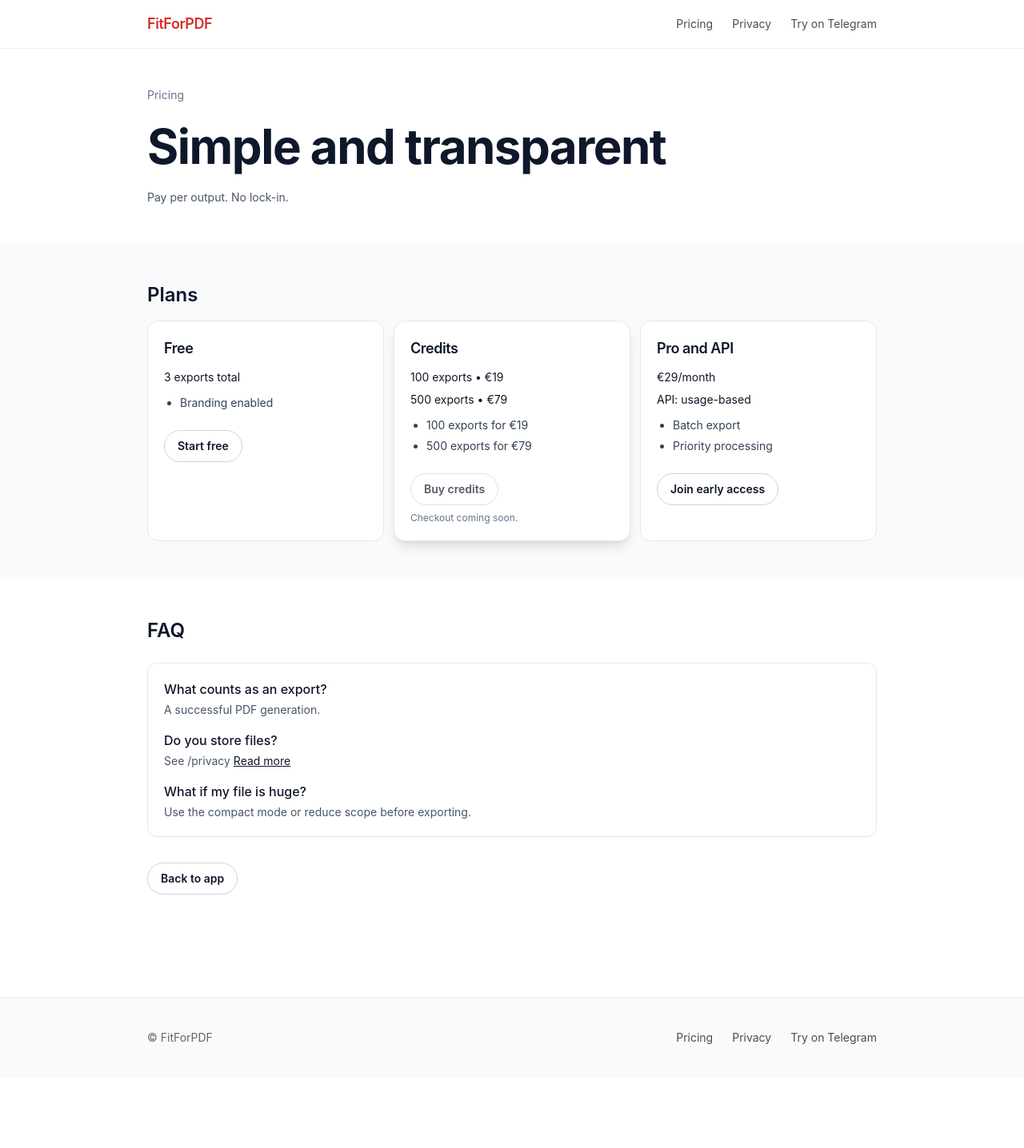
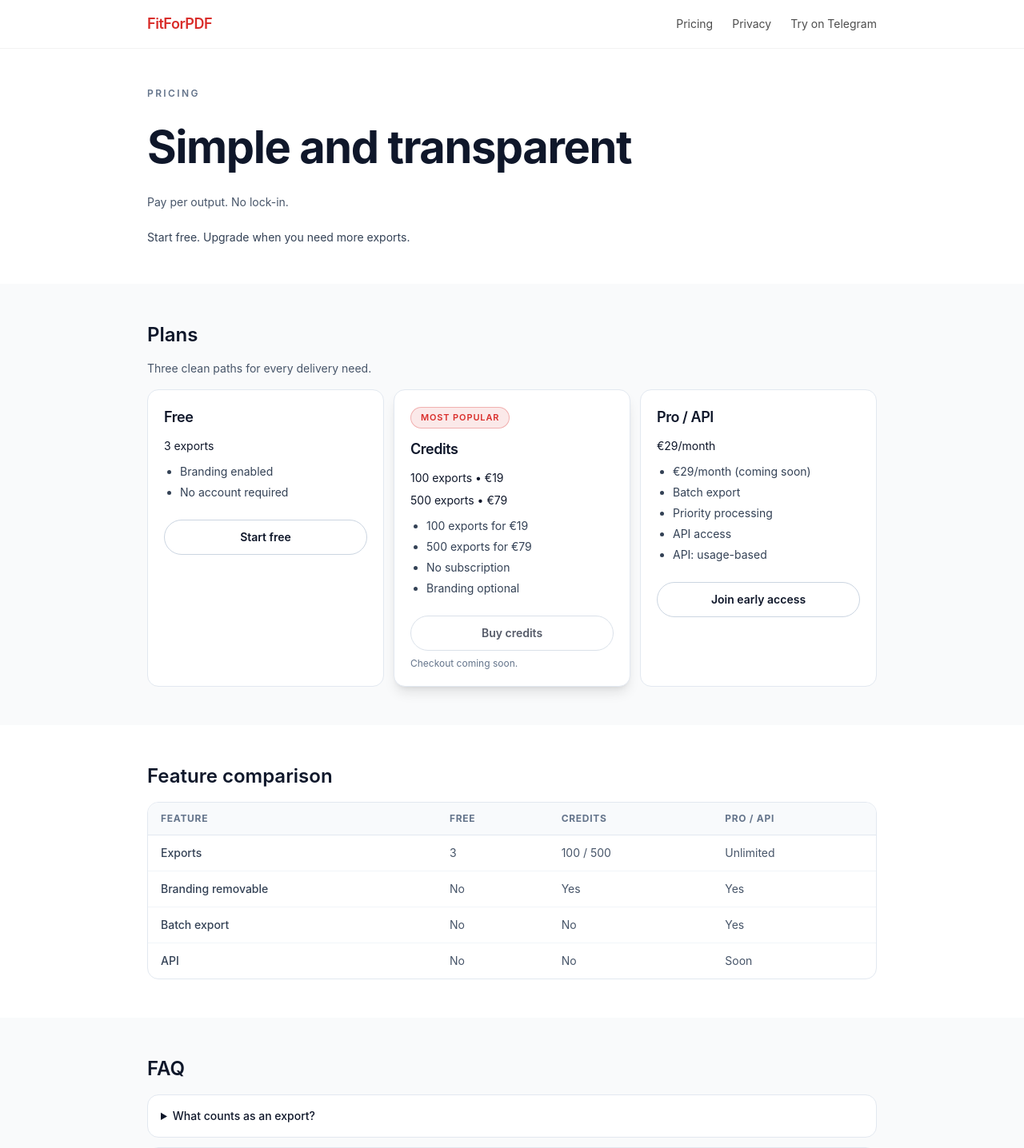
Before and after one commit to Togetheart/fitforpdf-frontend, a Next.js app: page /pricing in a window 1280 px wide. Shown: the top 1436 px of the page at 80% size. Before the commit the page ends 1348 px from the top, so only its background shows below. Built offline with nearby package versions, Linux system fonts and the light colour scheme.

Commit message:
feat(pricing): elevate pricing hierarchy and detail

```diff
--- a/app/components/PricingCards.jsx
+++ b/app/components/PricingCards.jsx
@@ -1,7 +1,7 @@
 import React from 'react';
 
 const CTA_BASE =
-  'inline-flex h-10 items-center justify-center rounded-full border px-4 text-sm font-semibold transition';
+  'inline-flex h-11 w-full items-center justify-center rounded-full border px-4 text-sm font-semibold transition';
 const CTA_PRIMARY =
   `${CTA_BASE} border-[#D92D2A] bg-[#D92D2A] text-white hover:bg-[#c82727]`;
 const CTA_SECONDARY =
@@ -69,8 +69,19 @@ export default function PricingCards({
           <article
             key={plan.id}
             data-featured={cardDataFeatured}
+            data-card-id={plan.id}
             className={cardClass}
           >
+            {plan.badge ? (
+              <div className="mb-3">
+                <span
+                  data-testid="pricing-badge"
+                  className="inline-flex rounded-full border border-[#D92D2A]/30 bg-[#D92D2A]/10 px-3 py-1 text-[11px] font-semibold uppercase tracking-[0.08em] text-[#D92D2A]"
+                >
+                  {plan.badge}
+                </span>
+              </div>
+            ) : null}
             <HeadingTag className="text-lg font-semibold tracking-tight">{plan.title}</HeadingTag>
             <div className="mt-3 space-y-2">
               {(plan.priceLines && plan.priceLines.length ? plan.priceLines : [plan.priceLine]).map((line) => (
--- a/app/pricing/page.jsx
+++ b/app/pricing/page.jsx
@@ -5,42 +5,92 @@ import { PRICING_CARDS, PRICING_PAGE_COPY } from '../siteCopy.mjs';
 import PricingCards from '../components/PricingCards';
 import Section from '../components/Section';
 
-const LINK_CLASS = 'inline-flex h-10 items-center justify-center rounded-full border border-slate-300 bg-white px-4 text-sm font-semibold text-slate-900 transition hover:bg-slate-50';
+const LINK_CLASS = 'inline-flex h-11 items-center justify-center rounded-full border border-slate-300 bg-white px-5 text-sm font-semibold text-slate-900 transition hover:bg-slate-50';
 
 export default function PricingPage() {
-  const cards = PRICING_CARDS;
-
   return (
     <div className="min-h-screen bg-white text-slate-900">
       <Section id="pricing-hero" index={0}>
-        <p className="text-sm text-slate-500">Pricing</p>
-        <h1 className="text-[44px] font-[650] leading-tight tracking-tight sm:text-6xl">{PRICING_PAGE_COPY.pageTitle}</h1>
-        <p className="max-w-[58ch] text-sm text-slate-600">{PRICING_PAGE_COPY.pageSubtitle}</p>
+        <p className="text-xs font-semibold uppercase tracking-[0.2em] text-slate-500">
+          Pricing
+        </p>
+        <h1 className="text-4xl font-[650] leading-tight tracking-tight sm:text-[56px]">
+          {PRICING_PAGE_COPY.pageTitle}
+        </h1>
+        <p className="max-w-[56ch] text-sm text-slate-600">{PRICING_PAGE_COPY.pageSubtitle}</p>
+        <p className="text-sm text-slate-700">{PRICING_PAGE_COPY.pageMicro}</p>
       </Section>
 
-      <Section id="pricing-cards" index={1} bg="bg-gray-50">
+      <Section id="pricing-plans" index={1} bg="bg-gray-50">
         <div className="space-y-4">
           <h2 className="text-2xl font-semibold">Plans</h2>
-          <PricingCards plans={cards} headingTag="h2" showActions />
+          <p className="max-w-[60ch] text-sm text-slate-600">
+            Three clean paths for every delivery need.
+          </p>
+          <div>
+            <PricingCards
+              plans={PRICING_CARDS}
+              headingTag="h3"
+              showActions
+              featuredScaleClass="scale-105"
+            />
+          </div>
         </div>
       </Section>
 
-      <Section id="pricing-faq" index={2}>
+      <Section id="pricing-comparison" index={2}>
+        <div className="space-y-4">
+          <h2 className="text-2xl font-semibold">Feature comparison</h2>
+          <div className="overflow-x-auto rounded-[14px] border border-slate-200 bg-white">
+            <table className="min-w-full text-sm" data-testid="pricing-comparison-table">
+              <thead>
+                <tr className="border-b border-slate-200 bg-slate-50 text-left text-xs uppercase tracking-[0.06em] text-slate-500">
+                  <th className="px-4 py-3">Feature</th>
+                  <th className="px-4 py-3">Free</th>
+                  <th className="px-4 py-3">Credits</th>
+                  <th className="px-4 py-3">Pro / API</th>
+                </tr>
+              </thead>
+              <tbody>
+                {PRICING_PAGE_COPY.comparison.map((row) => (
+                  <tr key={row[0]} className="border-b border-slate-100 last:border-0">
+                    <th className="px-4 py-3 text-left font-medium text-slate-700">{row[0]}</th>
+                    <td className="px-4 py-3 text-slate-600">{row[1]}</td>
+                    <td className="px-4 py-3 text-slate-600">{row[2]}</td>
+                    <td className="px-4 py-3 text-slate-600">{row[3]}</td>
+                  </tr>
+                ))}
+              </tbody>
+            </table>
+          </div>
+        </div>
+      </Section>
+
+      <Section id="pricing-faq" index={3} bg="bg-gray-50">
+        <div className="space-y-4">
           <h2 className="text-2xl font-semibold">FAQ</h2>
-        <div className="space-y-4 rounded-[12px] border border-slate-200 bg-white p-5">
+          <div className="space-y-3">
             {PRICING_PAGE_COPY.faq.map((item) => (
-            <div key={item.question} className="space-y-1">
-              <p className="font-medium">{item.question}</p>
-              <p className="text-sm text-slate-600">
-                {item.answer}{' '}
-                {item.link ? <a className="text-slate-900 underline" href={item.link}>Read more</a> : null}
+              <details key={item.question} className="rounded-[14px] border border-slate-200 bg-white p-4">
+                <summary className="cursor-pointer text-sm font-medium text-slate-900">{item.question}</summary>
+                <p className="mt-3 text-sm leading-relaxed text-slate-600">
+                  {item.answer}
+                  {item.link ? (
+                    <>
+                      {' '}
+                      <a href={item.link} className="underline">
+                        Read more
+                      </a>
+                    </>
+                  ) : null}
                 </p>
-            </div>
+              </details>
             ))}
           </div>
-        <a className={`${LINK_CLASS} mt-2 w-fit`} href={PRICING_PAGE_COPY.backToAppHref}>
+          <a className={LINK_CLASS} href={PRICING_PAGE_COPY.backToAppHref}>
             {PRICING_PAGE_COPY.backToApp}
           </a>
+        </div>
       </Section>
     </div>
   );
--- a/app/siteCopy.mjs
+++ b/app/siteCopy.mjs
@@ -56,10 +56,12 @@ export const LANDING_COPY_KEYS = {
 export const PRICING_PAGE_COPY = {
   pageTitle: 'Simple and transparent',
   pageSubtitle: 'Pay per output. No lock-in.',
+  pageMicro: 'Start free. Upgrade when you need more exports.',
 
   freeTitle: 'Free',
-  freeSubtitle: '3 exports total',
+  freeSubtitle: '3 exports',
   freeFeature: 'Branding enabled',
+  freeFeatureAlt: 'No account required',
   freeCtaLabel: 'Start free',
   freeCtaHref: '/#upload',
 
@@ -68,19 +70,32 @@ export const PRICING_PAGE_COPY = {
   credits100Price: '€19',
   credits500Title: '500 exports',
   credits500Price: '€79',
+  creditsFeature: 'No subscription',
+  creditsFeature2: 'Branding optional',
   creditsCtaLabel: 'Buy credits',
+  creditsCtaHref: '#',
   creditsCtaTooltip: 'Checkout coming soon.',
+  creditsBadge: 'Most popular',
 
-  proApiTitle: 'Pro and API',
+  proApiTitle: 'Pro / API',
+  proApiComingSoon: 'Coming soon',
   proPrice: '€29/month',
-  proFeature1: 'API: usage-based',
-  proFeature2: 'Batch export',
-  proFeature3: 'Priority processing',
+  proFeature1: 'Batch export',
+  proFeature2: 'Priority processing',
+  proFeature3: 'API access',
+  proFeature4: 'API: usage-based',
   proApiCtaLabel: 'Join early access',
   proApiCtaHref: 'mailto:support@fitforpdf.com',
 
   backToApp: 'Back to app',
   backToAppHref: '/',
+
+  comparison: [
+    ['Exports', '3', '100 / 500', 'Unlimited'],
+    ['Branding removable', 'No', 'Yes', 'Yes'],
+    ['Batch export', 'No', 'No', 'Yes'],
+    ['API', 'No', 'No', 'Soon'],
+  ],
 
   faq: [
     {
@@ -96,6 +111,14 @@ export const PRICING_PAGE_COPY = {
       question: 'What if my file is huge?',
       answer: 'Use the compact mode or reduce scope before exporting.',
     },
+    {
+      question: 'Can I use this for client work?',
+      answer: 'Yes. The tool is designed for reliable, client-ready exports.',
+    },
+    {
+      question: 'Is there an API?',
+      answer: 'An API access plan is included with the Pro/API offering, coming soon.',
+    },
   ],
 };
 
@@ -103,9 +126,9 @@ export const PRICING_CARDS = [
   {
     id: 'free',
     title: PRICING_PAGE_COPY.freeTitle,
-    priceLine: PRICING_PAGE_COPY.freeSubtitle,
+    priceLine: `${PRICING_PAGE_COPY.freeSubtitle}`,
     priceLines: [PRICING_PAGE_COPY.freeSubtitle],
-    points: [PRICING_PAGE_COPY.freeFeature],
+    points: [PRICING_PAGE_COPY.freeFeature, PRICING_PAGE_COPY.freeFeatureAlt],
     actionLabel: PRICING_PAGE_COPY.freeCtaLabel,
     actionType: 'link',
     actionHref: PRICING_PAGE_COPY.freeCtaHref,
@@ -124,6 +147,8 @@ export const PRICING_CARDS = [
     points: [
       `${PRICING_PAGE_COPY.credits100Title} for ${PRICING_PAGE_COPY.credits100Price}`,
       `${PRICING_PAGE_COPY.credits500Title} for ${PRICING_PAGE_COPY.credits500Price}`,
+      `${PRICING_PAGE_COPY.creditsFeature}`,
+      `${PRICING_PAGE_COPY.creditsFeature2}`,
     ],
     actionLabel: PRICING_PAGE_COPY.creditsCtaLabel,
     actionType: 'button',
@@ -131,14 +156,21 @@ export const PRICING_CARDS = [
     disabled: true,
     tooltip: PRICING_PAGE_COPY.creditsCtaTooltip,
     recommended: true,
+    badge: PRICING_PAGE_COPY.creditsBadge,
     ctaNote: PRICING_PAGE_COPY.creditsCtaTooltip,
   },
   {
     id: 'proApi',
     title: PRICING_PAGE_COPY.proApiTitle,
     priceLine: PRICING_PAGE_COPY.proPrice,
-    priceLines: [PRICING_PAGE_COPY.proPrice, PRICING_PAGE_COPY.proFeature1],
-    points: [PRICING_PAGE_COPY.proFeature2, PRICING_PAGE_COPY.proFeature3],
+    priceLines: [PRICING_PAGE_COPY.proPrice],
+    points: [
+      `${PRICING_PAGE_COPY.proPrice} (coming soon)`,
+      PRICING_PAGE_COPY.proFeature1,
+      PRICING_PAGE_COPY.proFeature2,
+      PRICING_PAGE_COPY.proFeature3,
+      PRICING_PAGE_COPY.proFeature4,
+    ],
     actionLabel: PRICING_PAGE_COPY.proApiCtaLabel,
     actionType: 'link',
     actionHref: PRICING_PAGE_COPY.proApiCtaHref,
```
Also changed, not shown: 2 other files (tests, documents, lock files or other folders). Lines whose indentation alone changed are shown as unchanged.
